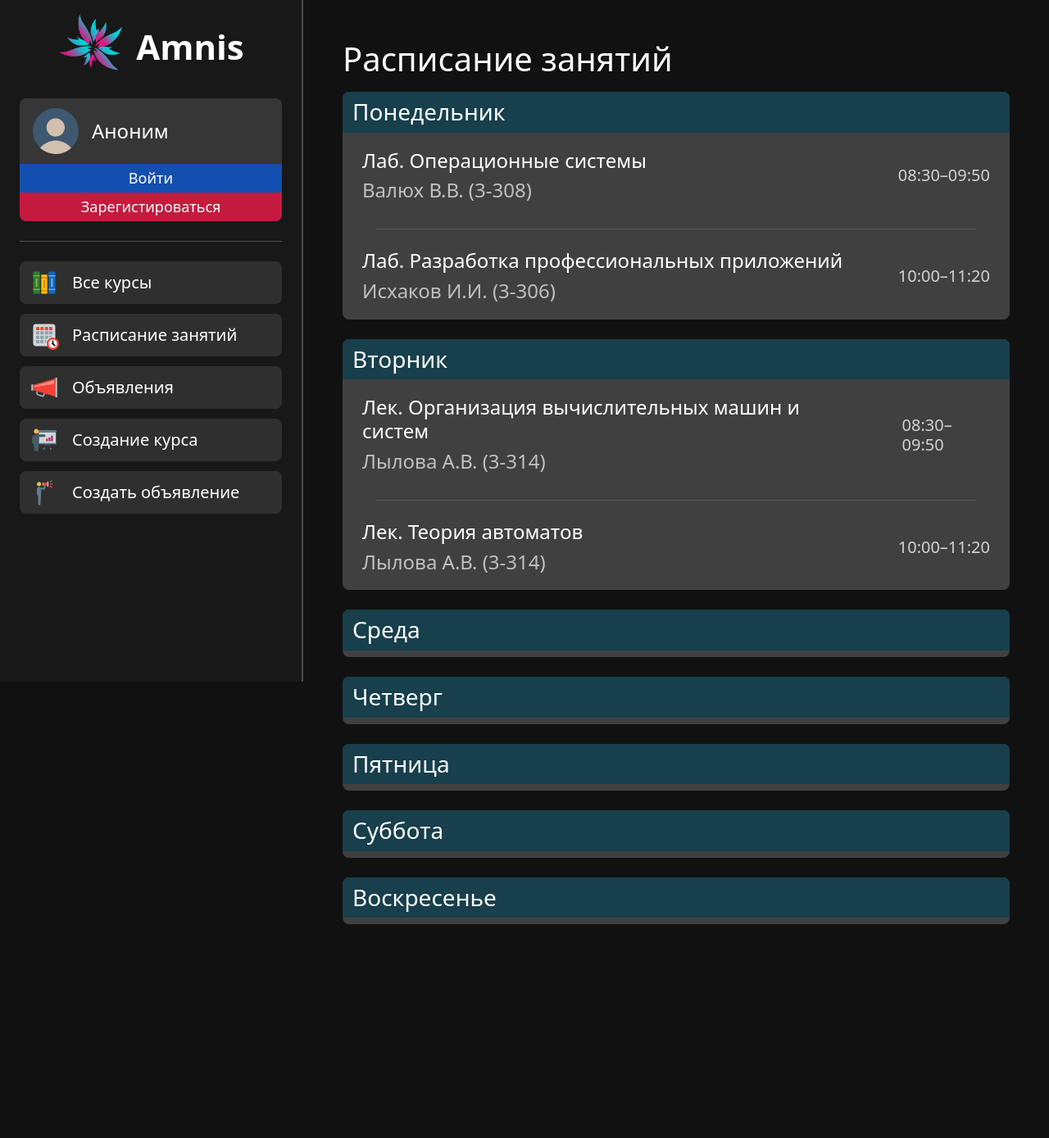
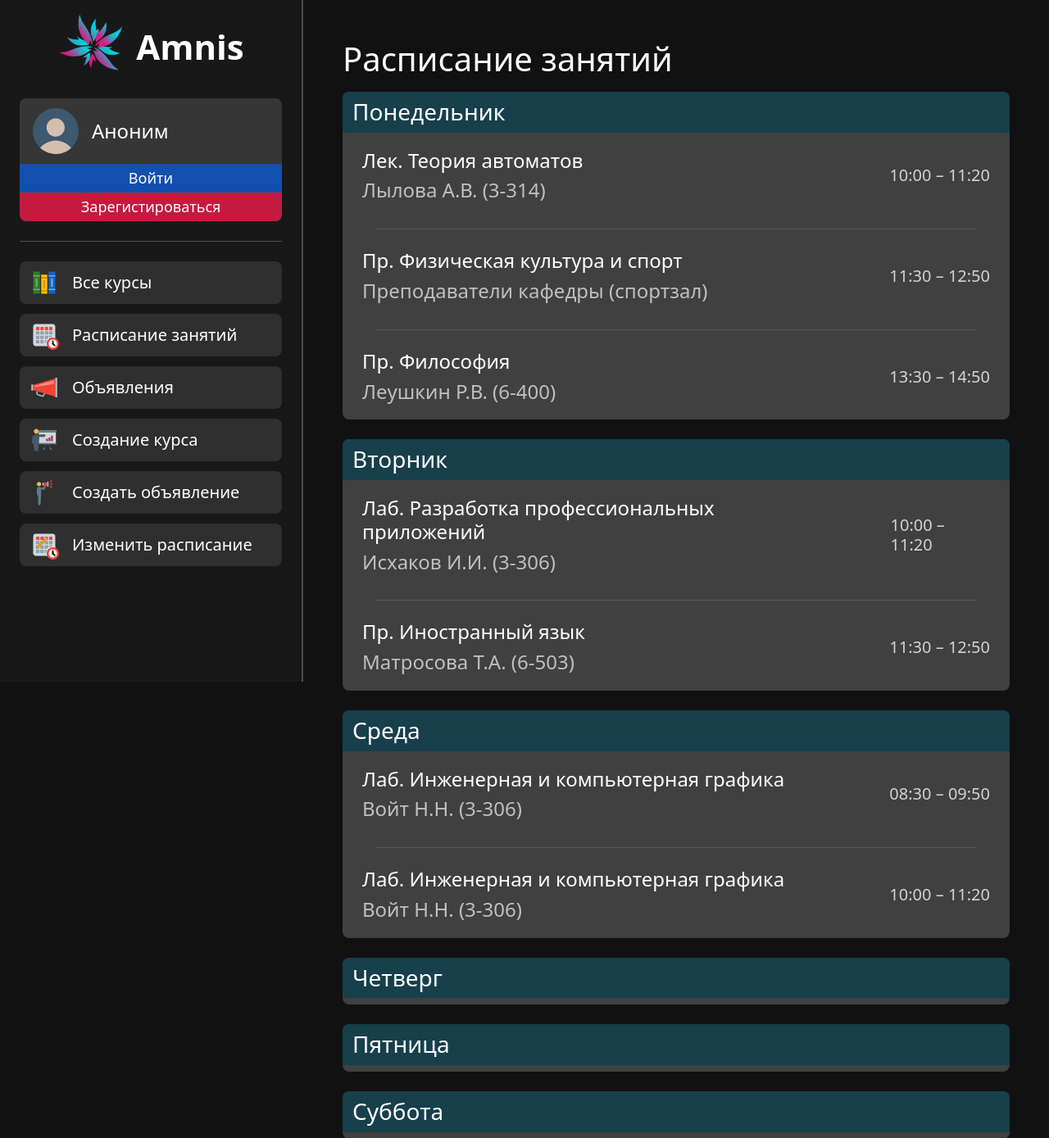
Before and after one commit to UniversityJointProjects/E-cousesSite, a Django app: page /timetable in a window 1280 px wide. Shown: the top 1389 px of the page at 82% size. Before the commit the page ends 1128 px from the top, so only its background shows below. Run offline with Django 4.2, Linux system fonts and the light colour scheme.

Commit message:
Some improvements

```diff
--- a/config/main/admin.py
+++ b/config/main/admin.py
@@ -1,5 +1,5 @@
 from django.contrib import admin
-from .models import Article, Shop, ShopQuality, Check, Director, Firm, Product, Announcement, ProfileInfo, Course, CourseFile
+from .models import Article, Shop, ShopQuality, Check, Director, Firm, Product, Announcement, ProfileInfo, Course, CourseFile, Timetable
 
 admin.site.register(Article)
 admin.site.register(Shop)
@@ -13,3 +13,5 @@ admin.site.register(Announcement)
 admin.site.register(ProfileInfo)
 admin.site.register(Course)
 admin.site.register(CourseFile)
+
+admin.site.register(Timetable)
--- a/config/main/static/main/css/all_courses.css
+++ b/config/main/static/main/css/all_courses.css
@@ -96,6 +96,7 @@ html, body {
     justify-content: left;
     align-items: end;
     align-self: flex-start;
+    margin-left: 48px;
 }
 
 .course_editing__button1_modifier {
--- a/config/main/static/main/css/announcements.css
+++ b/config/main/static/main/css/announcements.css
@@ -109,3 +109,7 @@ body{
     grid-area: C;
     margin-top: 2px;
 }
+
+.announcements_date h5 {
+    white-space: nowrap;
+}
--- a/config/main/static/main/css/course.css
+++ b/config/main/static/main/css/course.css
@@ -68,4 +68,7 @@ html, body{
 .button1 {
     display: inline-flex;
     align-items: center;
+    height: 48px;
+    padding: 12px 24px;
+    white-space: nowrap;
 }
--- a/config/main/static/main/css/timetable.css
+++ b/config/main/static/main/css/timetable.css
@@ -140,3 +140,22 @@ table th {
     padding: 8px 12px;
     border-radius: 8px 8px 0 0;
 }
+
+
+.common_form {
+    padding: 8px 24px;
+    align-items: stretch;
+}
+
+.common_form_name ~ .common_form_name {
+    margin-top: 24px;
+}
+
+.button1 {
+    margin: 16px 0;
+}
+
+
+#timetable_edit_title {
+    margin-top: 32px;
+}
--- a/config/main/templates/main/navigation.html
+++ b/config/main/templates/main/navigation.html
@@ -64,5 +64,11 @@
                 <h5>Создать объявление</h5>
             </div>
         </a>
+        <a class="navigation_list_ref" href="{% url 'timetable_edit' %}">
+            <div class="nav_list_sect">
+                <img class="nav_sect_img" src="/static/main/img/edit_timetable.svg">
+                <h5>Изменить расписание</h5>
+            </div>
+        </a>
     </div>
 </aside>
--- a/config/main/templates/main/timetable.html
+++ b/config/main/templates/main/timetable.html
@@ -25,18 +25,26 @@
                     <div class="tw_weekday_container">
                         <div class="tw_subject">
                             <div>
-                                <h4 class="tw_subject_title">Лаб. Операционные системы</h4>
-                                <h4 class="tw_subject_lecturer">Валюх В.В. (3-308)</h4>
+                                <h4 class="tw_subject_title">Лек. Теория автоматов</h4>
+                                <h4 class="tw_subject_lecturer">Лылова А.В. (3-314)</h4>
                             </div>
-                            <h5>08:30–09:50</h5>
+                            <h5>10:00 – 11:20</h5>
                         </div>
                         <hr>
                         <div class="tw_subject">
                             <div>
-                                <h4 class="tw_subject_title">Лаб. Разработка профессиональных приложений</h4>
-                                <h4 class="tw_subject_lecturer">Исхаков И.И. (3-306)</h4>
+                                <h4 class="tw_subject_title">Пр. Физическая культура и спорт</h4>
+                                <h4 class="tw_subject_lecturer">Преподаватели кафедры (спортзал)</h4>
                             </div>
-                            <h5>10:00–11:20</h5>
+                            <h5>11:30 – 12:50</h5>
+                        </div>
+                        <hr>
+                        <div class="tw_subject">
+                            <div>
+                                <h4 class="tw_subject_title">Пр. Философия</h4>
+                                <h4 class="tw_subject_lecturer">Леушкин Р.В. (6-400)</h4>
+                            </div>
+                            <h5>13:30 – 14:50</h5>
                         </div>
                     </div>
                 </div>
@@ -45,23 +53,40 @@
                     <div class="tw_weekday_container">
                         <div class="tw_subject">
                             <div>
-                                <h4 class="tw_subject_title">Лек. Организация вычислительных машин и систем</h4>
-                                <h4 class="tw_subject_lecturer">Лылова А.В. (3-314)</h4>
+                                <h4 class="tw_subject_title">Лаб. Разработка профессиональных приложений</h4>
+                                <h4 class="tw_subject_lecturer">Исхаков И.И. (3-306)</h4>
                             </div>
-                            <h5>08:30–09:50</h5>
+                            <h5>10:00 – 11:20</h5>
                         </div>
                         <hr>
                         <div class="tw_subject">
                             <div>
-                                <h4 class="tw_subject_title">Лек. Теория автоматов</h4>
-                                <h4 class="tw_subject_lecturer">Лылова А.В. (3-314)</h4>
+                                <h4 class="tw_subject_title">Пр. Иностранный язык</h4>
+                                <h4 class="tw_subject_lecturer">Матросова Т.А. (6-503)</h4>
                             </div>
-                            <h5>10:00–11:20</h5>
+                            <h5>11:30 – 12:50</h5>
                         </div>
                     </div>
                 </div>
                 <div class="timetable_weekday">
                     <h3>Среда</h3>
+                    <div class="tw_weekday_container">
+                        <div class="tw_subject">
+                            <div>
+                                <h4 class="tw_subject_title">Лаб. Инженерная и компьютерная графика</h4>
+                                <h4 class="tw_subject_lecturer">Войт Н.Н. (3-306)</h4>
+                            </div>
+                            <h5>08:30 – 09:50</h5>
+                        </div>
+                        <hr>
+                        <div class="tw_subject">
+                            <div>
+                                <h4 class="tw_subject_title">Лаб. Инженерная и компьютерная графика</h4>
+                                <h4 class="tw_subject_lecturer">Войт Н.Н. (3-306)</h4>
+                            </div>
+                            <h5>10:00 – 11:20</h5>
+                        </div>
+                    </div>
                 </div>
                 <div class="timetable_weekday">
                     <h3>Четверг</h3>
--- a/config/main/urls.py
+++ b/config/main/urls.py
@@ -7,6 +7,7 @@ urlpatterns = [
     path('announcements', views.announcements, name="announcements"),
     path('announcements_create', views.announcements_create, name="announcements_create"),
     path('timetable', views.timetable, name="timetable"),
+    path('timetable_edit', views.timetable_edit, name="timetable_edit"),
     path('table_show/<int:tk>', views.table_view, name='table_show'),
     path('change_table/<int:url_table_id>/<int:entry_id>/<command>', views.change_table, name='change_table'),
     path('registration', views.registration, name='registration'),
--- a/config/main/views.py
+++ b/config/main/views.py
@@ -80,6 +80,27 @@ def timetable(request):
     ava = get_ava(request.user)
 
     return render(request, "main/timetable.html", {'role': role, 'ava': ava})
+
+
+def timetable_edit(request):
+    role = get_role(request.user)
+    ava = get_ava(request.user)
+    form = TimetableForm
+
+    if request.method == "POST":
+        caform = TimetableForm(request.POST)
+
+        if caform.is_valid():
+            caform.save()
+            return redirect('timetable')
+
+    timetable_els = Timetable.objects.all()
+    timetable_data = []
+
+    for item in timetable_els:
+        pass#print(f"{item.WEEKDAYS[item.weekday]}")
+
+    return render(request, "main/timetable_edit.html", {'role': role, 'ava': ava, "form": form, "data": timetable_data})
 
 
 
```
Also changed, not shown: config/main/forms.py (+21 -0 lines), config/main/models.py (+25 -0 lines), config/main/templates/main/timetable_edit.html (added, +54 -0 lines), config/db.sqlite3, config/main/migrations/0003_timetable.py (added), config/main/migrations/0004_timetable_teacher.py (added), config/main/migrations/0005_timetable_building_room.py (added), config/main/static/main/img/edit_timetable.svg (added).
